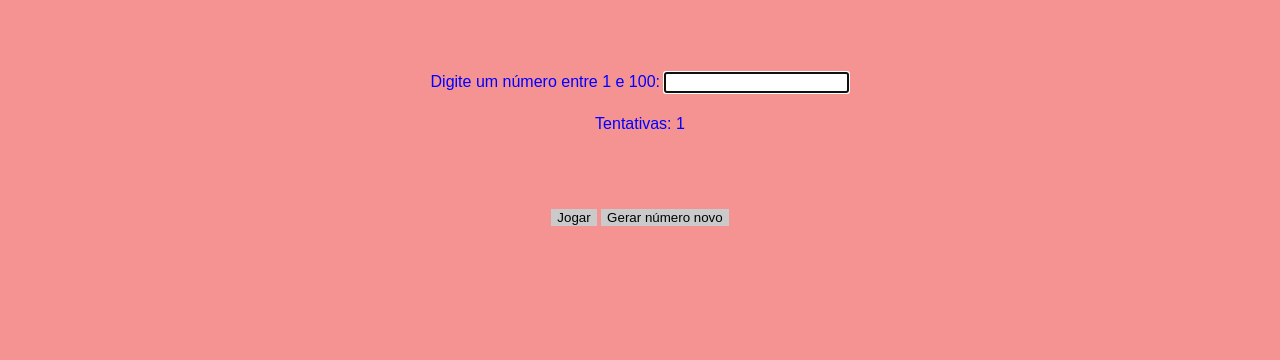
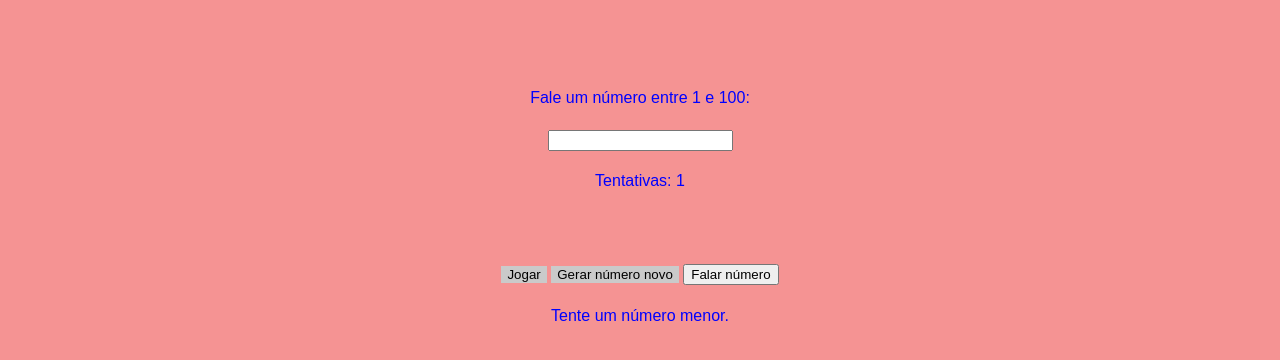
Before and after one commit to IsaacJQ/reconhecimento-de-voz, a plain HTML site: page index.html in a window 1280 px wide. Both pictures are taken after a click on the button "Jogar". Shown: the part 76-436 px from the top of the page. Drawn offline with Linux system fonts and the light colour scheme.

Commit message:
Update index.html

```diff
--- a/index.html
+++ b/index.html
@@ -11,18 +11,52 @@
   <center>
     <h1>Jogo de advinhar números</h1>
     <br><br>
-    Digite um número entre 1 e 100:
+    <p>Fale um número entre 1 e 100:</p>
     <input type="text" id="x" autofocus>
     <p id="t">Tentativas: 0</p>
 
     <br><br>
     <input type="button" value ="Jogar" class="botao" onclick="testejogo()">
+    <input type="button" value ="Gerar número novo" class="botao" onclick="geranumero()">
+    <input type="button" value="Falar número" onclick="startRecognition()">
+    <p id="p"> </p>
+  </center>
 
-    <input type="button" value ="Gerar número novo" class="botao" onclick="geranumero()">
-    <p id="p"> </p>
-    </p>
-</center>
+<script>
+let tentativas = 0;
+let numeroSecreto = Math.floor(Math.random() * 100) + 1;
 
-<script src="js.js"></script>
+function geranumero() {
+  numeroSecreto = Math.floor(Math.random() * 100) + 1;
+  tentativas = 0;
+  document.getElementById("t").innerText = "Tentativas: " + tentativas;
+  document.getElementById("p").innerText = "";
+}
+
+function testejogo() {
+  const palpite = parseInt(document.getElementById("x").value);
+  tentativas++;
+  document.getElementById("t").innerText = "Tentativas: " + tentativas;
+
+  if (palpite === numeroSecreto) {
+    document.getElementById("p").innerText = "Parabéns! Você acertou!";
+  } else if (palpite < numeroSecreto) {
+    document.getElementById("p").innerText = "Tente um número maior.";
+  } else {
+    document.getElementById("p").innerText = "Tente um número menor.";
+  }
+}
+
+function startRecognition() {
+  const recognition = new (window.SpeechRecognition || window.webkitSpeechRecognition)();
+  recognition.lang = 'pt-BR';
+  recognition.onresult = function(event) {
+    const resultado = event.results[0][0].transcript;
+    document.getElementById("x").value = resultado;
+    testejogo();
+  };
+  recognition.start();
+}
+</script>
 </body>
 </html>
```
